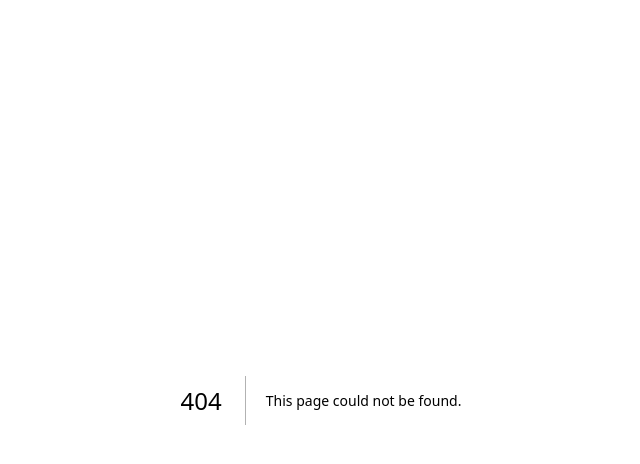
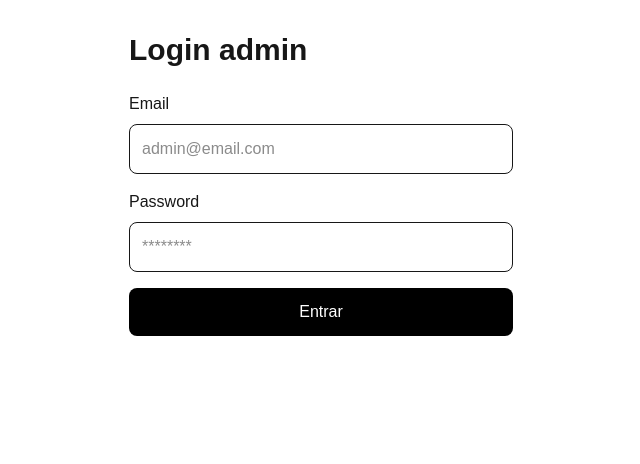
Before and after one commit to MartinVergaraQ/Barebero-demo, a Next.js app: page /admin/login in a window 1280 px wide. Before the commit this address had no page. Shown: the top 464 px of the page, without its empty margins (319-959 px from the left). Built offline with nearby package versions, Linux system fonts and the light colour scheme; no server answers.

Commit message:
implemente auth para resguardar admin

```diff
--- /dev/null
+++ b/app/admin/login/page.tsx
@@ -0,0 +1,79 @@
+'use client'
+
+import { useState } from 'react'
+import { useRouter } from 'next/navigation'
+import { createClient } from '@/src/lib/supabase/browser'
+
+export default function AdminLoginPage() {
+    const router = useRouter()
+    const supabase = createClient()
+
+    const [email, setEmail] = useState('')
+    const [password, setPassword] = useState('')
+    const [loading, setLoading] = useState(false)
+    const [errorMessage, setErrorMessage] = useState('')
+
+    async function handleSubmit(e: React.FormEvent<HTMLFormElement>) {
+        e.preventDefault()
+        setLoading(true)
+        setErrorMessage('')
+
+        const { error } = await supabase.auth.signInWithPassword({
+            email,
+            password,
+        })
+
+        if (error) {
+            setErrorMessage(error.message)
+            setLoading(false)
+            return
+        }
+
+        router.push('/admin/reservas')
+        router.refresh()
+    }
+
+    return (
+        <main className="mx-auto max-w-md p-8">
+            <h1 className="mb-6 text-3xl font-bold">Login admin</h1>
+
+            {errorMessage && (
+                <div className="mb-4 rounded-lg border border-red-300 bg-red-50 p-4 text-red-700">
+                    {errorMessage}
+                </div>
+            )}
+
+            <form onSubmit={handleSubmit} className="space-y-4">
+                <div>
+                    <label className="mb-2 block font-medium">Email</label>
+                    <input
+                        type="email"
+                        value={email}
+                        onChange={(e) => setEmail(e.target.value)}
+                        className="w-full rounded-lg border p-3"
+                        placeholder="admin@email.com"
+                    />
+                </div>
+
+                <div>
+                    <label className="mb-2 block font-medium">Password</label>
+                    <input
+                        type="password"
+                        value={password}
+                        onChange={(e) => setPassword(e.target.value)}
+                        className="w-full rounded-lg border p-3"
+                        placeholder="********"
+                    />
+                </div>
+
+                <button
+                    type="submit"
+                    disabled={loading}
+                    className="w-full rounded-lg bg-black px-4 py-3 text-white disabled:opacity-50"
+                >
+                    {loading ? 'Entrando...' : 'Entrar'}
+                </button>
+            </form>
+        </main>
+    )
+}
--- a/app/barberos/page.tsx
+++ b/app/barberos/page.tsx
@@ -1,4 +1,4 @@
-import { getActiveBarbers } from '@/src/features/barbers/api/get-barbers'
+import { getActiveBarbers } from '@/src/features/barbers/api/get-barber'
 
 export default async function BarberosPage() {
     const barbers = await getActiveBarbers()
--- /dev/null
+++ b/src/features/auth/components/admin-logout-button.tsx
@@ -0,0 +1,25 @@
+'use client'
+
+import { useRouter } from 'next/navigation'
+import { createClient } from '@/src/lib/supabase/browser'
+
+export function AdminLogoutButton() {
+    const router = useRouter()
+    const supabase = createClient()
+
+    async function handleLogout() {
+        await supabase.auth.signOut()
+        router.push('/admin/login')
+        router.refresh()
+    }
+
+    return (
+        <button
+            type="button"
+            onClick={handleLogout}
+            className="rounded-lg border px-4 py-2"
+        >
+            Cerrar sesión
+        </button>
+    )
+}
--- /dev/null
+++ b/src/lib/supabase/browser.ts
@@ -0,0 +1,8 @@
+import { createBrowserClient } from '@supabase/ssr'
+
+export function createClient() {
+    return createBrowserClient(
+        process.env.NEXT_PUBLIC_SUPABASE_URL!,
+        process.env.NEXT_PUBLIC_SUPABASE_ANON_KEY!
+    )
+}
--- /dev/null
+++ b/src/lib/supabase/server.ts
@@ -0,0 +1,26 @@
+import { createServerClient } from '@supabase/ssr'
+import { cookies } from 'next/headers'
+
+export async function createClient() {
+    const cookieStore = await cookies()
+
+    return createServerClient(
+        process.env.NEXT_PUBLIC_SUPABASE_URL!,
+        process.env.NEXT_PUBLIC_SUPABASE_ANON_KEY!,
+        {
+            cookies: {
+                getAll() {
+                    return cookieStore.getAll()
+                },
+                setAll(cookiesToSet) {
+                    try {
+                        cookiesToSet.forEach(({ name, value, options }) =>
+                            cookieStore.set(name, value, options)
+                        )
+                    } catch {
+                    }
+                },
+            },
+        }
+    )
+}
```
